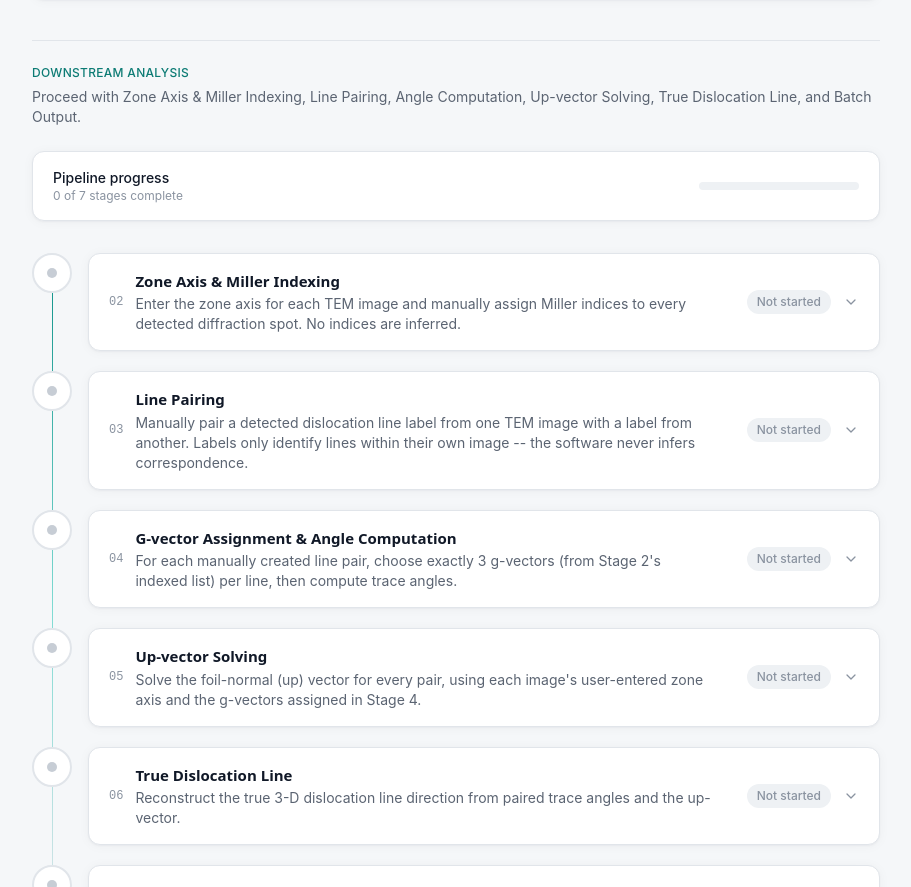
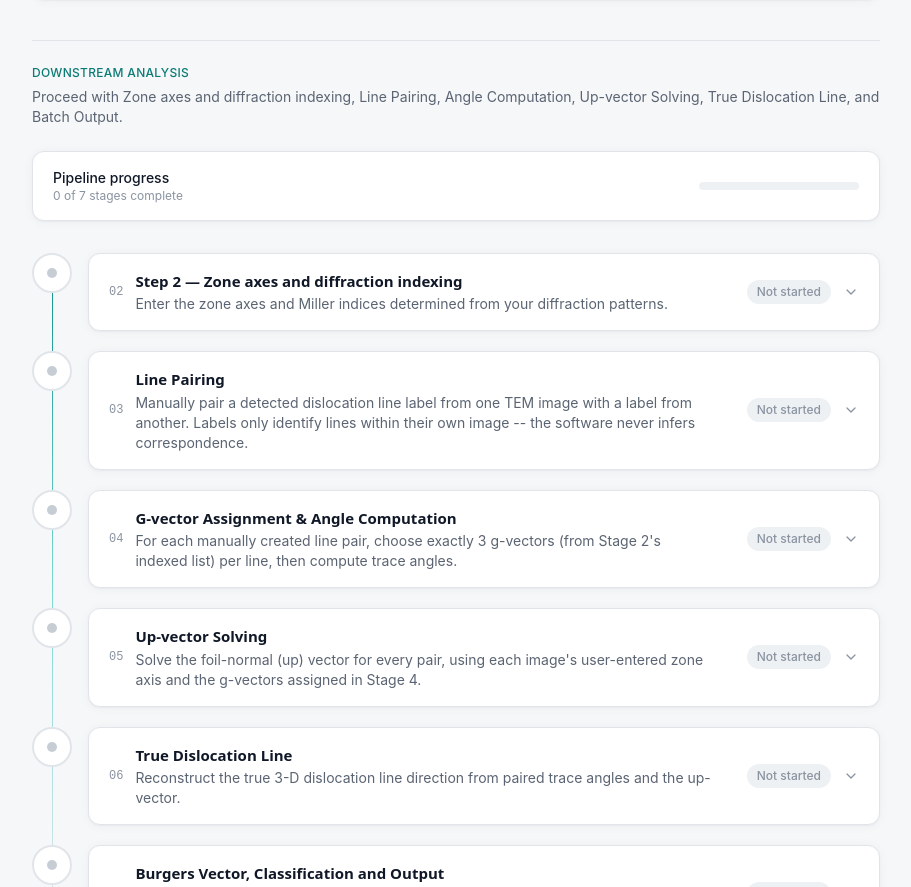
Before and after one commit to imyuvraj09/Dislocation-Trace, a Next.js app in the folder frontend/: page /pipeline in a window 1280 px wide. Shown: the part 1320-2207 px from the top of the page, without its empty margins (184-1095 px from the left). Built offline with nearby package versions, Linux system fonts and the light colour scheme; no server answers.

Commit message:
docs: update Step 2 heading and description to Zone axes and diffraction indexing

```diff
--- a/frontend/components/pipeline/NewWorkflow.js
+++ b/frontend/components/pipeline/NewWorkflow.js
@@ -307,7 +307,7 @@ export default function NewWorkflow() {
             Downstream analysis
           </p>
           <p className="mt-1.5 text-sm text-muted">
-            Proceed with Zone Axis &amp; Miller Indexing, Line Pairing, Angle Computation, Up-vector Solving, True Dislocation Line, and Batch Output.
+            Proceed with Zone axes and diffraction indexing, Line Pairing, Angle Computation, Up-vector Solving, True Dislocation Line, and Batch Output.
           </p>
         </div>
         <PipelineTimeline excludeStage1 />
--- a/frontend/constants/pipeline.js
+++ b/frontend/constants/pipeline.js
@@ -25,10 +25,10 @@ export const STAGES = [
   {
     id: 2,
     slug: "zone-axis-and-miller-index",
-    title: "Zone Axis & Miller Indexing",
+    title: "Step 2 — Zone axes and diffraction indexing",
     kind: "form",
     summary:
-      "Enter the zone axis for each TEM image and manually assign Miller indices to every detected diffraction spot. No indices are inferred.",
+      "Enter the zone axes and Miller indices determined from your diffraction patterns.",
   },
   {
     id: 3,
```
